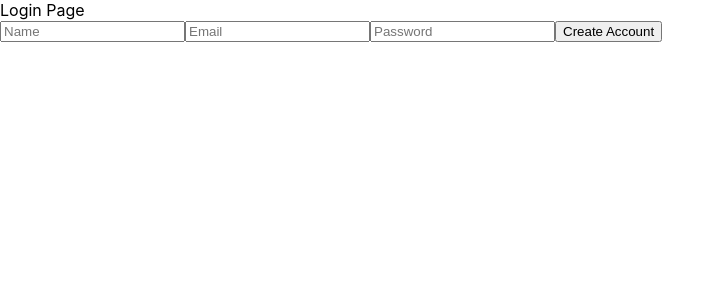
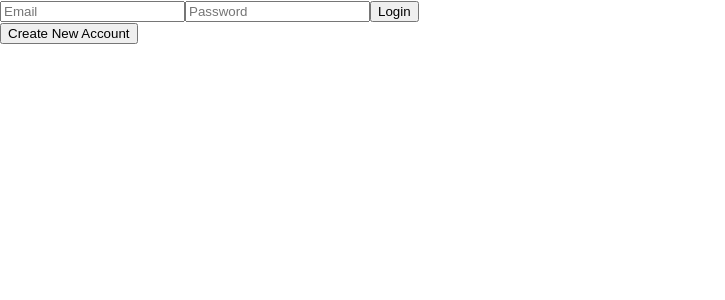
Before and after one commit to steffimathew33/groupfinder, a React (Create React App) app in the folder frontend/: page / in a window 1280 px wide. Shown: the top 300 px of the page, without its empty margins (0-725 px from the left). Built offline with nearby package versions, Linux system fonts and the light colour scheme.

Commit message:
Switch between login and create user view. CreateUser adds to MongoDB and Logins returns information in console

```diff
--- a/frontend/src/api.js
+++ b/frontend/src/api.js
@@ -73,3 +73,13 @@ export async function updateUser(id, updatedUser) {
 
     return response
 }
+
+export async function verifyUser(user) {
+    const response = await axios.post(`${URL}/users2/login`, user);
+    console.log(response)
+    if (response.data.success) {
+        return response.data.user;
+    } else {
+        throw new Error(response.statusText);
+    }
+}
--- a/frontend/src/components/CreateUser.jsx
+++ b/frontend/src/components/CreateUser.jsx
@@ -26,7 +26,7 @@ export function CreateUser() {
         <form onSubmit={handleSubmit}>
             <input placeholder={"Name"} onChange={handleChange} name="name" required maxLength={20}/>
             <input placeholder={"Email"} onChange={handleChange} name="email" required maxLength={40}/>
-            <input placeholder={"Password"} onChange={handleChange} name="password" required maxLength={20}/>
+            <input placeholder={"Password"} onChange={handleChange} name="password" type="password" required maxLength={20}/>
             <button type="submit">Create Account</button>
         </form>
     )
--- /dev/null
+++ b/frontend/src/components/LoginComp.jsx
@@ -0,0 +1,28 @@
+import { verifyUser } from "../api"
+import { useState } from "react"
+
+export function LoginUser() {
+
+    const [user, setUser] = useState({
+        email: "",
+        password: ""
+    })
+
+    function handleChange(e) {
+        setUser({...user, [e.target.name]: e.target.value})
+    }
+
+    async function handleSubmit(e) {
+        e.preventDefault()
+        let response = await verifyUser(user);
+        console.log(response)
+    }
+
+    return (
+        <form onSubmit={handleSubmit}>
+            <input placeholder={"Email"} onChange={handleChange} name="email" required maxLength={40}/>
+            <input placeholder={"Password"} onChange={handleChange} name="password" type="password" required maxLength={20}/>
+            <button type="submit">Login</button>
+        </form>
+    )
+}
--- a/frontend/src/pages/Login.jsx
+++ b/frontend/src/pages/Login.jsx
@@ -1,10 +1,23 @@
 import { CreateUser } from "../components/CreateUser"
+import { LoginUser } from "../components/LoginComp"
+import { useState } from "react"
 
 export function Login(){
+
+    //If view = 0 --> Login, if view = 1 --> Create
+    const [view, setView] = useState(0);
     return(
         <>
-            Login Page
-            <CreateUser/>
+        {/*If the view is 0, show the login page with a button to switch views, it's an if statement basically using ?*/}
+            {!view ?
+            <>
+                <LoginUser/>
+                <button onClick={() => setView(!view)}>Create New Account</button>
+            </> :
+            <>
+                <CreateUser/>
+                <button onClick={() => setView(!view)}>Already A User?</button>
+            </> }
         </>
     )
 }
```
Also changed, not shown: frontend/src/components/Login.jsx (deleted), 1 other file (tests, documents, lock files or other folders).
